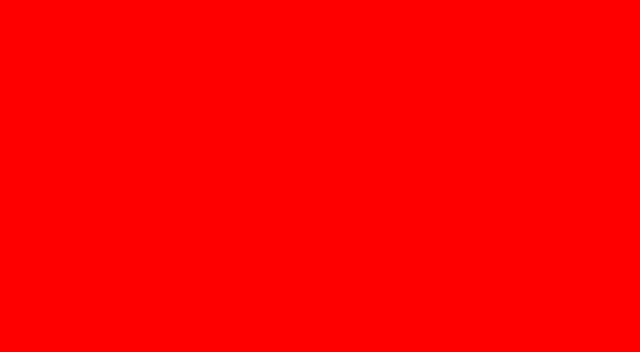
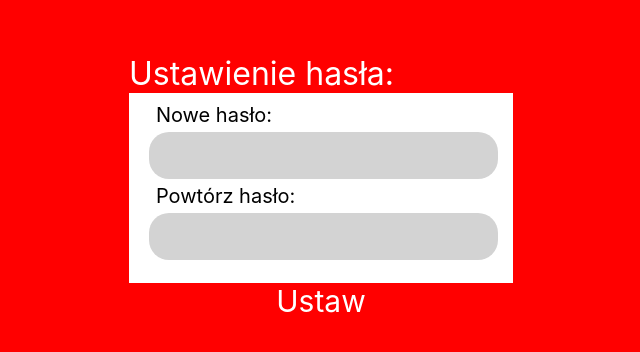
Before and after one commit to Aplikacja-Bazodanowa-L09-1/DbApp---Frontend, a React (Create React App) app in the folder front/: page /reset_password/1 in a window 1280 px wide. Before the commit this address had no page. Shown: the part 196-548 px from the top of the page, without its empty margins (319-959 px from the left). Built offline with nearby package versions, Linux system fonts and the light colour scheme.

Commit message:
Setup connecting to the backend for password reseting
Add password validation on front and messages that password was successfully changed or not

```diff
--- a/front/src/App.js
+++ b/front/src/App.js
@@ -1,5 +1,5 @@
 import './App.css';
-import Register from './Component/Registration';
+import ResetPassword from './Component/ResetPassword';
 import Login from './Component/Login'
 import Menu from './Component/Menu'
 import {BrowserRouter, Routes, Route} from 'react-router-dom'
@@ -13,7 +13,7 @@ function App() {
         <Routes>
           <Route path='/' Component={Menu} />
           <Route path='login/' Component={Login} />
-          <Route path='register/' Component={Register} />
+          <Route path='reset_password/:token' Component={ResetPassword} />
           <Route path='main/' Component={Main}/>
           <Route path='remind-password/' Component={RemindPassword}/>
         </Routes>
--- a/front/src/Component/Menu.js
+++ b/front/src/Component/Menu.js
@@ -1,7 +1,7 @@
 import { useState } from "react";
 import Login from "./Login";
 import '../Style/Menu.css'
-import Registration from "./Registration";
+import Registration from "./ResetPassword";
 
 const Menu = () => {
     const [register,setRegister]=useState(false);
--- a/front/src/Component/Registration.js
+++ /dev/null
@@ -1,24 +0,0 @@
-import '../Style/Registration.css'
-import { useState } from 'react'
-
-
-const Registration = () => {
-    return (
-    <div>
-        <div id="Form">
-            <form>
-            <div id="text">Ustawienie hasła:</div>
-            <div id="divForm">
-                <label className='napis'>Nowe hasło:</label>
-                <input type="password" className='pola'/>
-                <label className='napis'>Powtórz hasło:</label>
-                <input type="password" className='pola'/>
-            </div>
-                <label id="przUstaw">Ustaw</label>
-            </form>
-        </div>
-    </div>
-    );
-};
-
-export default Registration;
--- a/front/src/Component/RemindPassword.js
+++ b/front/src/Component/RemindPassword.js
@@ -2,12 +2,24 @@ import '../Style/RemindPassword.css';
 import { useState } from 'react';
 
 
-const sendEmail = () =>{
 
-}
+
+
 
 const RemindPassword = () => {
+
     const [email,setEmail] = useState('')
+
+    const sendEmail = (event) =>{
+        event.preventDefault();
+        fetch('http://localhost:8184/auth/remind_password/',{
+            mode: 'cors',
+            method: 'POST',
+            headers: {"Content-Type": "application/json", "Access-Control-Allow-Origin":"allow"},
+            body: JSON.stringify({email:email})
+        })
+    }
+
     return (
         <div>
             <div>
@@ -17,9 +29,9 @@ const RemindPassword = () => {
 
                                 <div className="inputfield">
                                     <label className="topic">Email</label>
-                                    <input type="email" className="data" required/>
+                                    <input type="email" className="data" value={email} onChange={(e)=>setEmail(e.target.value)} required/>
                                 </div>
-                                <input className="przypomnij" type="submit" value="Przypomnij"/>
+                                <input className="przypomnij" type="submit" value="Przypomnij" onClick={sendEmail}/>
 
                         </div>
                 </form>
--- /dev/null
+++ b/front/src/Component/ResetPassword.js
@@ -0,0 +1,46 @@
+import { useSearchParams } from 'react-router-dom';
+import '../Style/Registration.css'
+import { useState } from 'react'
+import {useParams} from 'react-router-dom'
+
+
+const ResetPassword = (event) => {
+
+    let {token} = useParams()
+
+    const [password,setPassword]=useState('');
+    const [password2,setPassword2]=useState('');
+
+    const changePassword = () => {
+        fetch(`http://localhost:8184/auth/reset_password/${token}/`, {
+            mode: 'cors',
+            method: 'POST',
+            headers: {"Content-Type": "application/json", "Access-Control-Allow-Origin":"allow"},
+            body: JSON.stringify({password : password})
+        }).then(response => response.json()).then(data => {
+            if(data.message == 'password changed'){
+                window.location.href = '/login'
+            }
+        })
+        .catch(err => {console.log(err)})
+    }
+
+    return (
+    <div>
+        <div id="Form">
+            <form>
+            <div id="text">Ustawienie hasła:</div>
+            <div id="divForm">
+                <label className='napis'>Nowe hasło:</label>
+                <input type="password" className='pola' onChange={(e)=>setPassword(e.target.value)}/>
+                <label className='napis'>Powtórz hasło:</label>
+                <input type="password" className='pola' onChange={(e)=>setPassword2(e.target.value)}/>
+            </div>
+                <label id="przUstaw" onClick={changePassword}>Ustaw</label>
+            </form>
+        </div>
+    </div>
+    );
+};
+
+export default ResetPassword;
```
Also changed, not shown: 1 other file (tests, documents, lock files or other folders).
